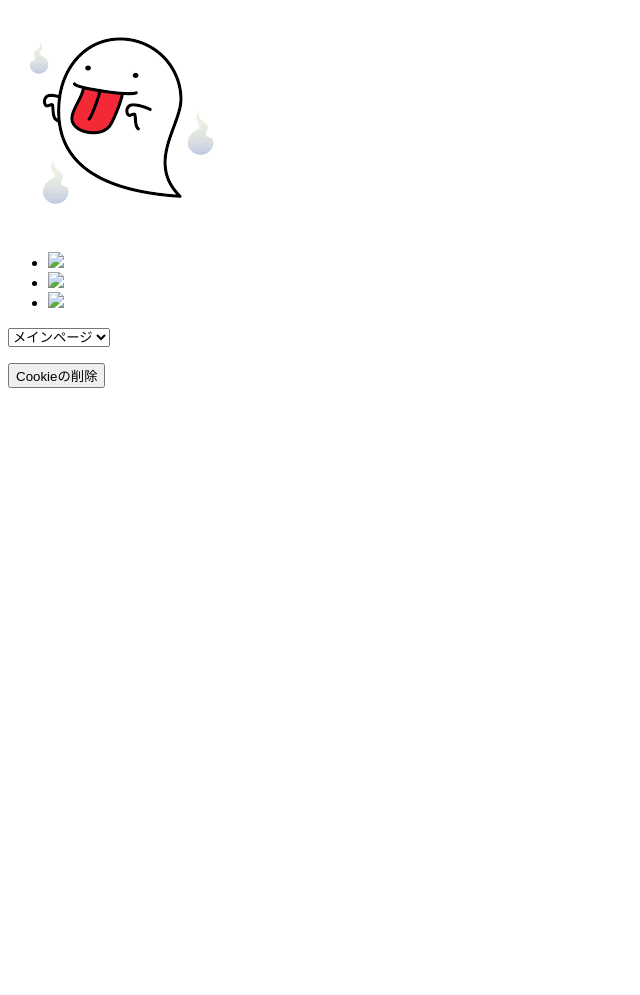
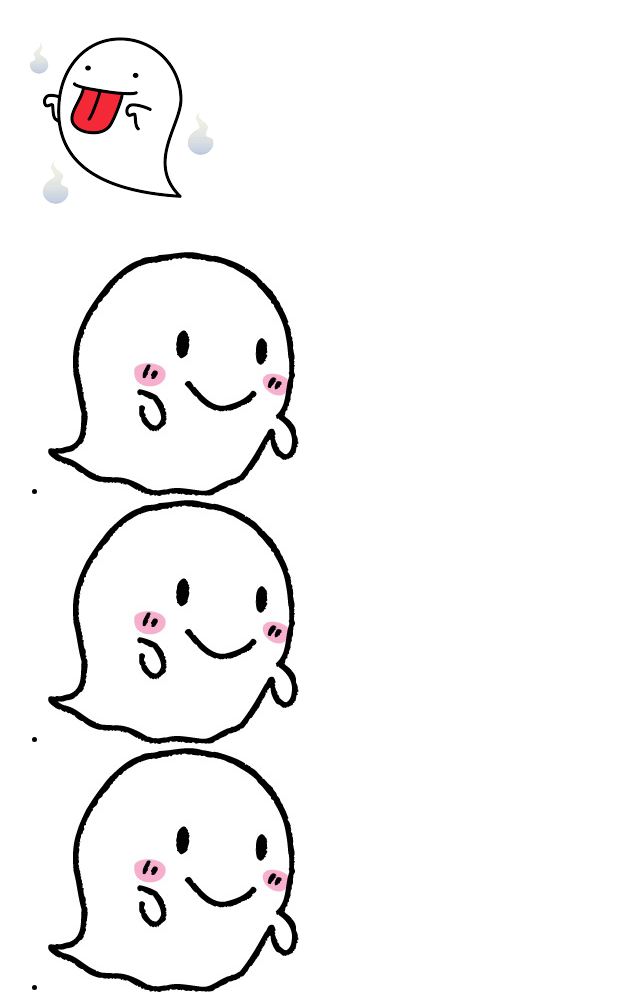
Before and after one commit to kubomasao8145/web1-13, a plain HTML site: page index.html in a window 1280 px wide. Shown: the top 995 px of the page, without its empty margins (0-640 px from the left). Before the commit the page ends 800 px from the top, so only its background shows below. Drawn offline with Linux system fonts and the light colour scheme.

Commit message:
Update index.html

```diff
--- a/index.html
+++ b/index.html
@@ -12,9 +12,9 @@
           <img src="img/ghost.png" id="bigimg">
           </div>
         <ul>
-          <li><img src="img/thumb-ghost1.jpg" class="thumb" data-image="ghost1"></li>
-          <li><img src="img/thumb-ghost2.jpg" class="thumb" data-image="ghost2"></li>
-          <li><img src="img/thumb-ghost3.jpg" class="thumb" data-image="ghost3"></li>
+          <li><img src="img/ghost1.jpg" class="thumb" data-image="ghost1"></li>
+          <li><img src="img/ghost2.jpg" class="thumb" data-image="ghost2"></li>
+          <li><img src="img/ghost3.jpg" class="thumb" data-image="ghost3"></li>
           </ul>
         </div>
       </section>
```
